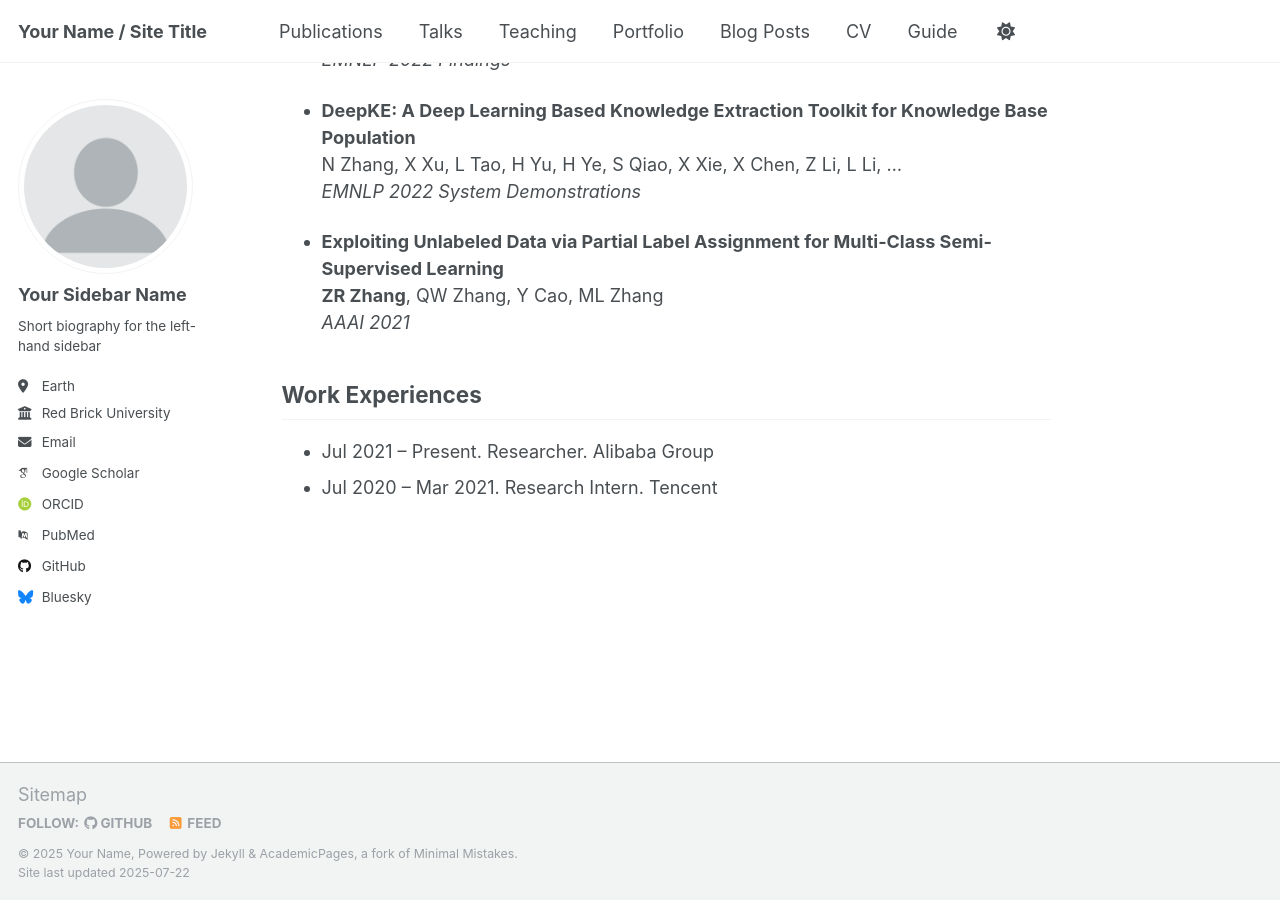
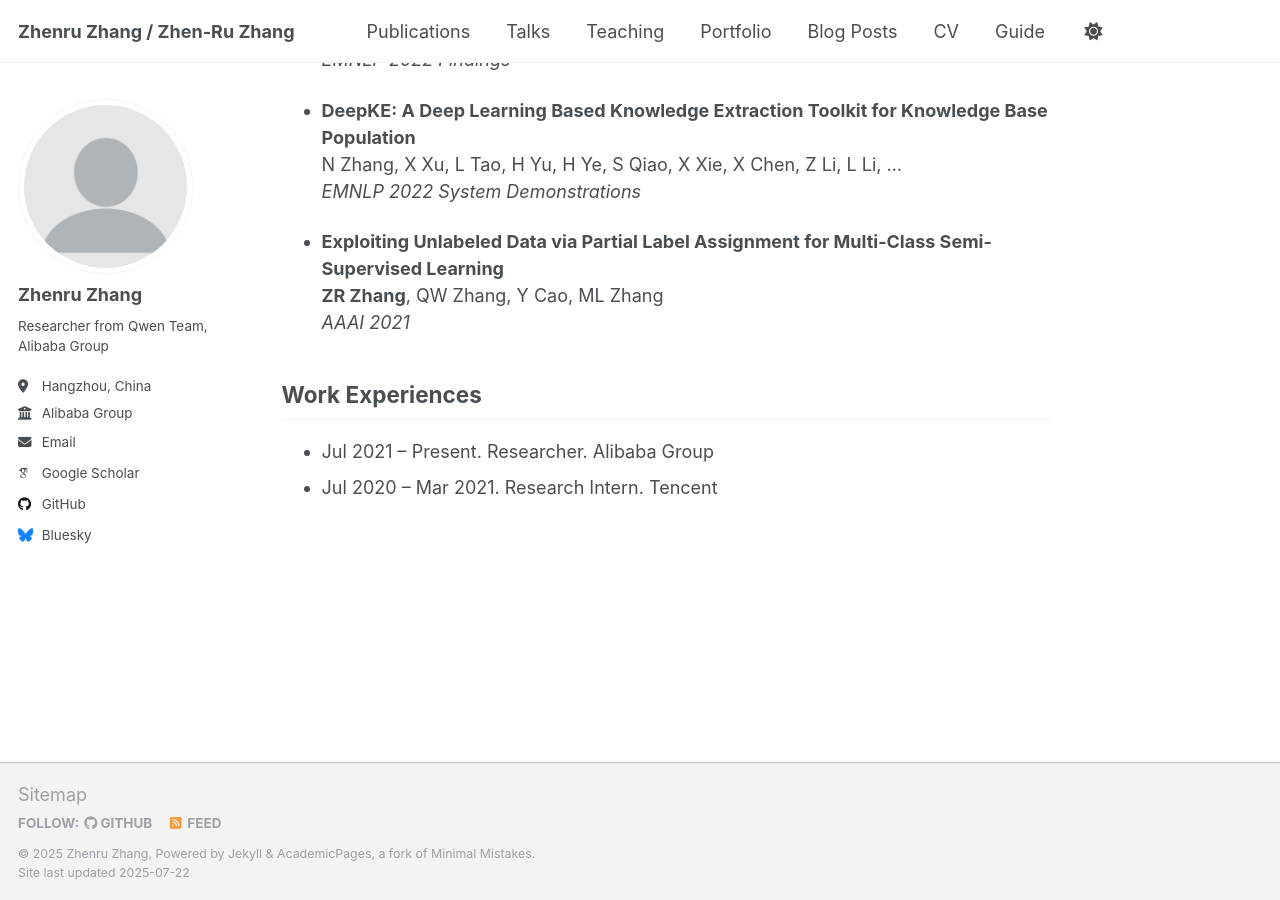
Before and after one commit to zhenruzhang/zhenruzhang.github.io, a Jekyll site: the page built from _pages/about.md, in a window 1280 px wide and 900 px high, scrolled down 2850 px. Built offline with Jekyll 4.4.1, drawn with Linux system fonts in a browser that asks for light colours; some web fonts are replaced; a script that is not in the unit is left out.

Commit message:
Update _config.yml

```diff
--- a/_config.yml
+++ b/_config.yml
@@ -9,13 +9,13 @@
 # Basic Site Settings
 locale                   : "en-US"
 site_theme               : "default"
-title                    : "Your Name / Site Title"
+title                    : "Zhenru Zhang / Zhen-Ru Zhang"
 title_separator          : "-"
-name                     : &name "Your Name"
-description              : &description "personal description"
-url                      : https://academicpages.github.io # the base hostname & protocol for your site e.g. "https://[your GitHub username].github.io" or if you already have some other page hosted on Github then use "https://[your GitHub username].github.io/[Your Repo Name]"
+name                     : &name "Zhenru Zhang"
+description              : &description "Researcher from Qwen Team, Alibaba Group"
+url                      : https://zhenruzhang.github.io # the base hostname & protocol for your site e.g. "https://[your GitHub username].github.io" or if you already have some other page hosted on Github then use "https://[your GitHub username].github.io/[Your Repo Name]"
 baseurl                  : "" # the subpath of your site, e.g. "/blog"
-repository               : "academicpages/academicpages.github.io"
+repository               : "zhenruzhang/zhenruzhang.github.io"
 
 # Site Author - The following control what appear as part of the author content on the side bar.
 #               If a field is blank the icon and link will not appear, otherwise it will be shown.
@@ -23,22 +23,22 @@ repository               : "academicpages/academicpages.github.io"
 author:
   # Biographic information
   avatar           : "profile.png"
-  name             : "Your Sidebar Name"
+  name             : "Zhenru Zhang"
   pronouns         : # example: "she/her"
-  bio              : "Short biography for the left-hand sidebar"
-  location         : "Earth"
-  employer         : "Red Brick University"
+  bio              : "Researcher from Qwen Team, Alibaba Group"
+  location         : "Hangzhou, China"
+  employer         : "Alibaba Group"
   uri              : # URL
-  email            : "none@example.org"
+  email            : "zhangzhenru.zzr@gmail.com / zhangzhenru.zzr@alibaba-inc.com"
 
   # Academic websites
   academia         : # URL
   arxiv            : # URL - Update with the correct link to your profile
-  googlescholar    : "https://scholar.google.com/citations?user=PS_CX0AAAAAJ"
+  googlescholar    : "https://scholar.google.com/citations?user=scujDKkAAAAJ"
   impactstory      : # URL
-  orcid            : "http://orcid.org/yourorcidurl"
+  orcid            : #"http://orcid.org/yourorcidurl"
   semantic         : # URL
-  pubmed           : "https://www.ncbi.nlm.nih.gov/pubmed/?term=john+snow"
+  pubmed           : #"https://www.ncbi.nlm.nih.gov/pubmed/?term=john+snow"
   researchgate     : # URL
   scopus           : # URL
 
@@ -46,7 +46,7 @@ author:
   bitbucket        : # Username - Update with your username on the site
   codepen          : # Username
   dribbble         : # Username
-  github           : "academicpages"
+  github           : "zhenruzhang"
   kaggle           : # Username
   stackoverflow    : # User number or user number and name (i.e., use "1" or "1/jeff-atwood")
 
```
